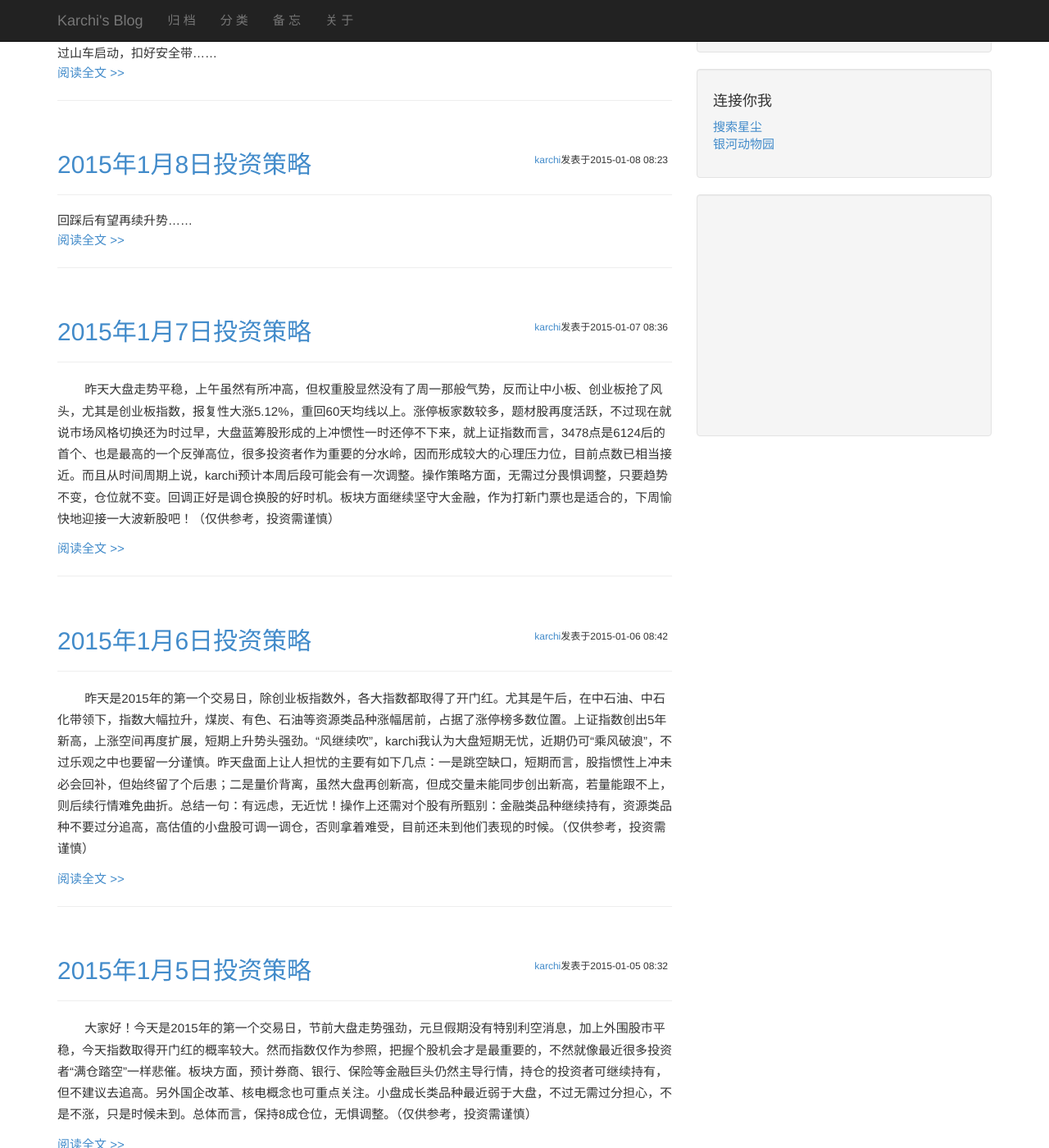
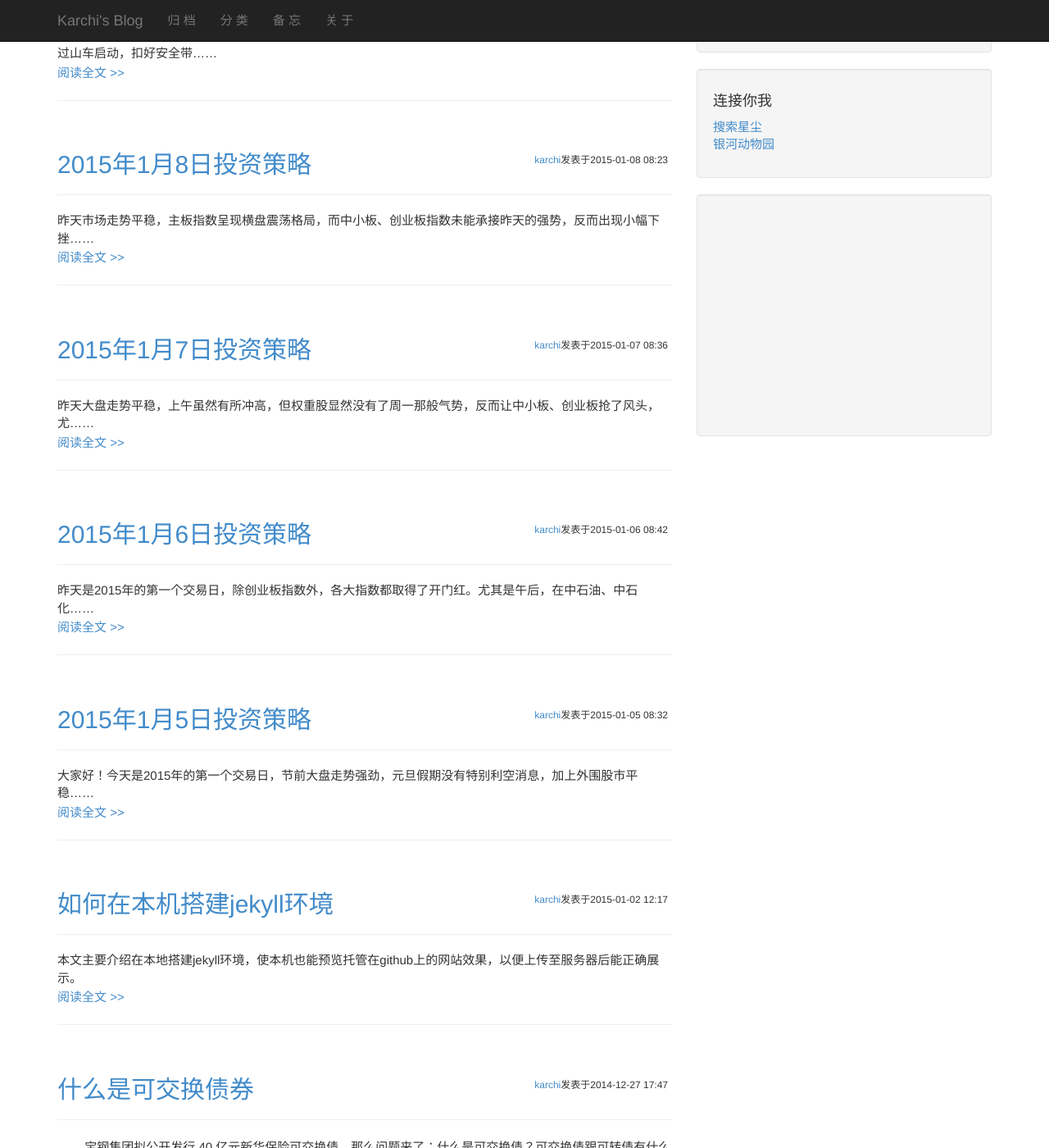
Before and after one commit to karchi/blog, a Jekyll site: the page built from index.html, in a window 1280 px wide and 1400 px high, scrolled down 314 px. Shown: the whole window at 82% size. Built offline with Jekyll 4.4.1, drawn with Linux system fonts in a browser that asks for light colours; Markdown is read by kramdown in place of the engine named in the settings; the list of posts is cut into pages by our own code; some of the changed lines change nothing that is shown.

Commit message:
添加摘要

```diff
--- a/_posts/2015-1-5-daily.md
+++ b/_posts/2015-1-5-daily.md
@@ -4,5 +4,6 @@ title: "2015年1月5日投资策略"
 categories: ["投资","日评"]
 tags: ["投资","金融","股票","大盘","策略","蓝筹"]
 date: 2015-1-5 8:32:35
+excerpt: "大家好！今天是2015年的第一个交易日，节前大盘走势强劲，元旦假期没有特别利空消息，加上外围股市平稳……"
 ---
 &nbsp;&nbsp;&nbsp;&nbsp;&nbsp;&nbsp;&nbsp;&nbsp;大家好！今天是2015年的第一个交易日，节前大盘走势强劲，元旦假期没有特别利空消息，加上外围股市平稳，今天指数取得开门红的概率较大。然而指数仅作为参照，把握个股机会才是最重要的，不然就像最近很多投资者“满仓踏空”一样悲催。板块方面，预计券商、银行、保险等金融巨头仍然主导行情，持仓的投资者可继续持有，但不建议去追高。另外国企改革、核电概念也可重点关注。小盘成长类品种最近弱于大盘，不过无需过分担心，不是不涨，只是时候未到。总体而言，保持8成仓位，无惧调整。（仅供参考，投资需谨慎）
--- a/_posts/2015-1-6-daily.md
+++ b/_posts/2015-1-6-daily.md
@@ -4,5 +4,6 @@ title: "2015年1月6日投资策略"
 categories: ["投资","日评"]
 tags: ["投资","金融","股票","大盘","策略","蓝筹","资源"]
 date: 2015-1-6 8:42:35
+excerpt: "昨天是2015年的第一个交易日，除创业板指数外，各大指数都取得了开门红。尤其是午后，在中石油、中石化……"
 ---
 &nbsp;&nbsp;&nbsp;&nbsp;&nbsp;&nbsp;&nbsp;&nbsp;昨天是2015年的第一个交易日，除创业板指数外，各大指数都取得了开门红。尤其是午后，在中石油、中石化带领下，指数大幅拉升，煤炭、有色、石油等资源类品种涨幅居前，占据了涨停榜多数位置。上证指数创出5年新高，上涨空间再度扩展，短期上升势头强劲。“风继续吹”，karchi我认为大盘短期无忧，近期仍可“乘风破浪”，不过乐观之中也要留一分谨慎。昨天盘面上让人担忧的主要有如下几点：一是跳空缺口，短期而言，股指惯性上冲未必会回补，但始终留了个后患；二是量价背离，虽然大盘再创新高，但成交量未能同步创出新高，若量能跟不上，则后续行情难免曲折。总结一句：有远虑，无近忧！操作上还需对个股有所甄别：金融类品种继续持有，资源类品种不要过分追高，高估值的小盘股可调一调仓，否则拿着难受，目前还未到他们表现的时候。（仅供参考，投资需谨慎）
--- a/_posts/2015-1-7-daily.md
+++ b/_posts/2015-1-7-daily.md
@@ -4,5 +4,6 @@ title: "2015年1月7日投资策略"
 categories: ["投资","日评"]
 tags: ["投资","金融","股票","大盘","策略","蓝筹","新股"]
 date: 2015-1-7 8:36:35
+excerpt: "昨天大盘走势平稳，上午虽然有所冲高，但权重股显然没有了周一那般气势，反而让中小板、创业板抢了风头，尤……"
 ---
 &nbsp;&nbsp;&nbsp;&nbsp;&nbsp;&nbsp;&nbsp;&nbsp;昨天大盘走势平稳，上午虽然有所冲高，但权重股显然没有了周一那般气势，反而让中小板、创业板抢了风头，尤其是创业板指数，报复性大涨5.12%，重回60天均线以上。涨停板家数较多，题材股再度活跃，不过现在就说市场风格切换还为时过早，大盘蓝筹股形成的上冲惯性一时还停不下来，就上证指数而言，3478点是6124后的首个、也是最高的一个反弹高位，很多投资者作为重要的分水岭，因而形成较大的心理压力位，目前点数已相当接近。而且从时间周期上说，karchi预计本周后段可能会有一次调整。操作策略方面，无需过分畏惧调整，只要趋势不变，仓位就不变。回调正好是调仓换股的好时机。板块方面继续坚守大金融，作为打新门票也是适合的，下周愉快地迎接一大波新股吧！（仅供参考，投资需谨慎）
--- a/_posts/2015-1-8-daily.md
+++ b/_posts/2015-1-8-daily.md
@@ -4,6 +4,6 @@ title: "2015年1月8日投资策略"
 categories: ["投资","日评"]
 tags: ["投资","金融","股票","大盘","策略","新股","深港通"]
 date: 2015-1-8 8:23:35
-excerpt: "回踩后有望再续升势……"
+excerpt: "昨天市场走势平稳，主板指数呈现横盘震荡格局，而中小板、创业板指数未能承接昨天的强势，反而出现小幅下挫……"
 ---
 &nbsp;&nbsp;&nbsp;&nbsp;&nbsp;&nbsp;&nbsp;&nbsp;昨天市场走势平稳，主板指数呈现横盘震荡格局，而中小板、创业板指数未能承接昨天的强势，反而出现小幅下挫。昨天karchi我提到3400点附近是一个重要关口，多空分歧较大，股指难以顺畅通过。加上下周将连续有多家新股申购，部分资金或会转战一级市场，本周后段股指承压较大，需谨防出现短期调整。不过也不用过分担忧出现回调，毕竟目前大盘趋势向好、均线系统呈现多头排列，回踩后有望再续升势。操作策略方面，继续坚守大金融板块。还有剩余资金的话，长线可关注深港通潜在标的，尤其是折价的个股，择机进入潜伏。短线可关注新股，集中火力申购。（仅供参考，投资需谨慎）
```
